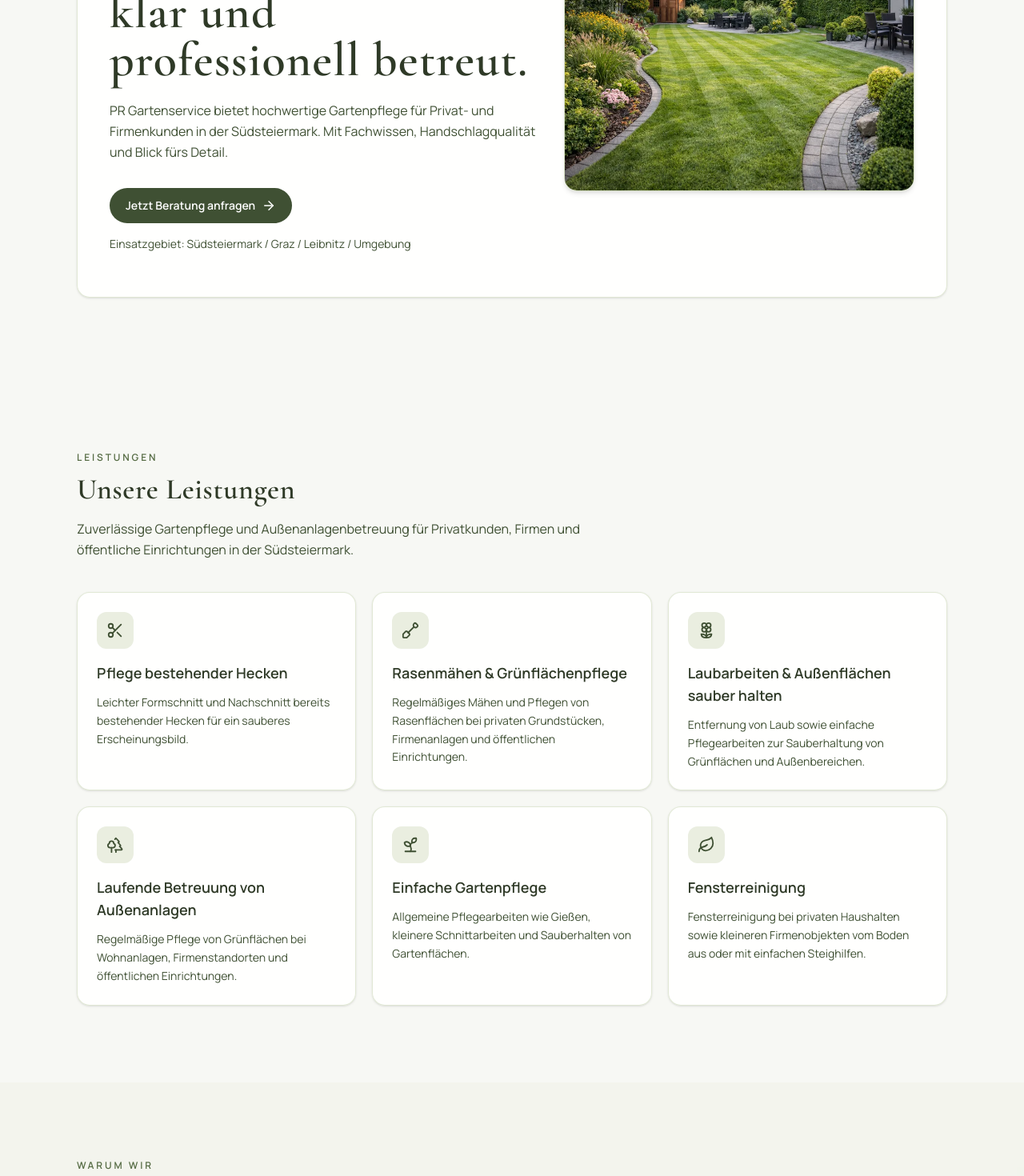
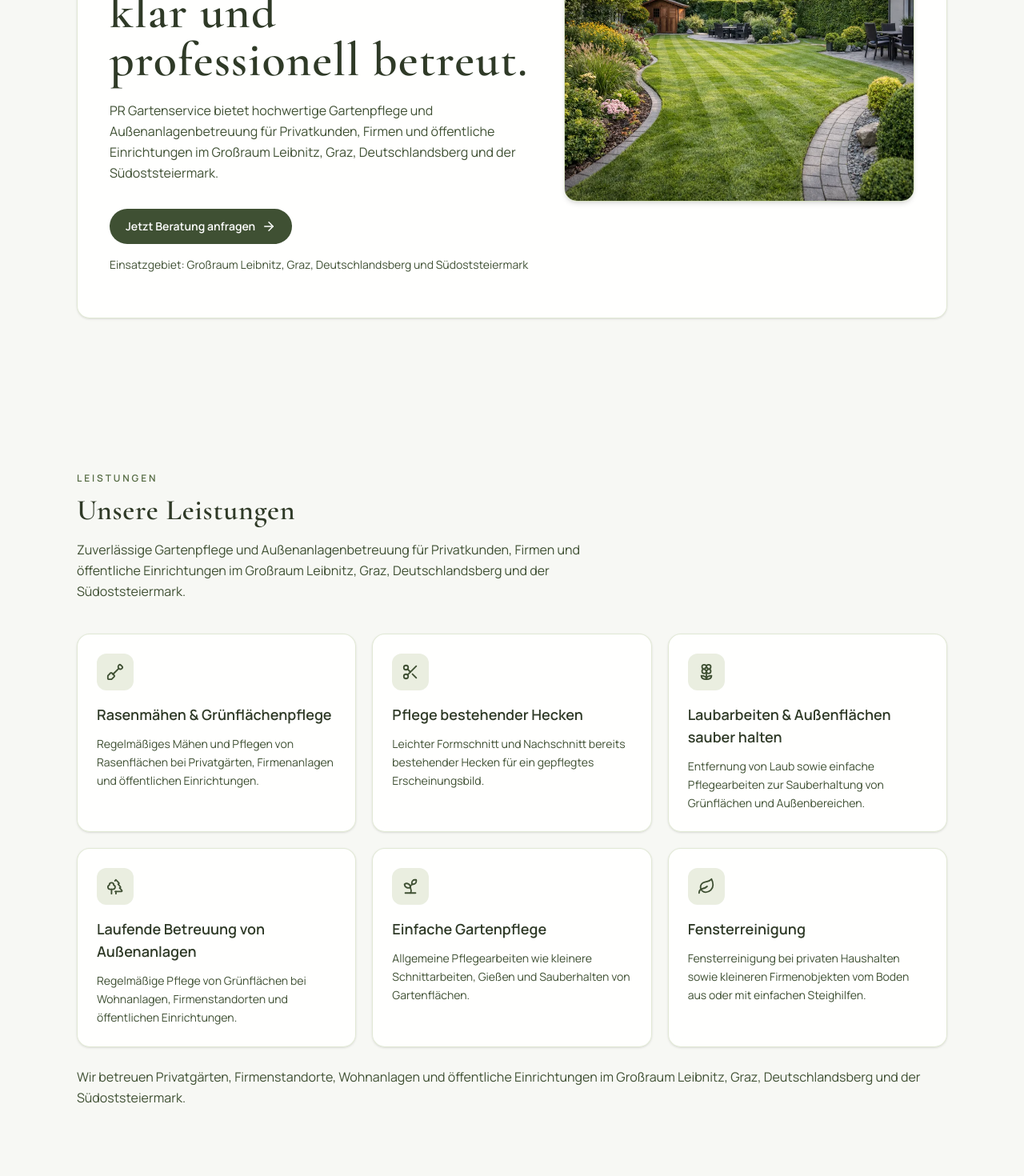
Before and after one commit to tipicoUEFN/gartenfirma, a React (Vite) app: page / in a window 1280 px wide. Shown: the part 320-1790 px from the top of the page at 80% size. Built offline with nearby package versions, Linux system fonts and the light colour scheme.

Commit message:
Improve local SEO service area and footer location text

```diff
--- a/public/locales/de-AT/translation.json
+++ b/public/locales/de-AT/translation.json
@@ -16,21 +16,21 @@
     "hero": {
       "eyebrow": "Premium Gartenpflege",
       "title": "Ihr Garten in besten Händen. Gepflegt, klar und professionell betreut.",
-      "text": "{{companyName}} bietet hochwertige Gartenpflege für Privat- und Firmenkunden in der Südsteiermark. Mit Fachwissen, Handschlagqualität und Blick fürs Detail.",
+      "text": "{{companyName}} bietet hochwertige Gartenpflege und Außenanlagenbetreuung für Privatkunden, Firmen und öffentliche Einrichtungen im Großraum Leibnitz, Graz, Deutschlandsberg und der Südoststeiermark.",
       "imageAlt": "Gärtner schiebt Schubkarre mit Pflanze durch gepflegten Garten.",
       "serviceArea": "Einsatzgebiet"
     },
     "services": {
       "eyebrow": "Leistungen",
       "title": "Unsere Leistungen",
-      "description": "Zuverlässige Gartenpflege und Außenanlagenbetreuung für Privatkunden, Firmen und öffentliche Einrichtungen in der Südsteiermark.",
+      "description": "Zuverlässige Gartenpflege und Außenanlagenbetreuung für Privatkunden, Firmen und öffentliche Einrichtungen im Großraum Leibnitz, Graz, Deutschlandsberg und der Südoststeiermark.",
       "hedge": {
         "title": "Pflege bestehender Hecken",
-        "description": "Leichter Formschnitt und Nachschnitt bereits bestehender Hecken für ein sauberes Erscheinungsbild."
+        "description": "Leichter Formschnitt und Nachschnitt bereits bestehender Hecken für ein gepflegtes Erscheinungsbild."
       },
       "lawn": {
         "title": "Rasenmähen & Grünflächenpflege",
-        "description": "Regelmäßiges Mähen und Pflegen von Rasenflächen bei privaten Grundstücken, Firmenanlagen und öffentlichen Einrichtungen."
+        "description": "Regelmäßiges Mähen und Pflegen von Rasenflächen bei Privatgärten, Firmenanlagen und öffentlichen Einrichtungen."
       },
       "beds": {
         "title": "Laubarbeiten & Außenflächen sauber halten",
@@ -42,12 +42,13 @@
       },
       "season": {
         "title": "Einfache Gartenpflege",
-        "description": "Allgemeine Pflegearbeiten wie Gießen, kleinere Schnittarbeiten und Sauberhalten von Gartenflächen."
+        "description": "Allgemeine Pflegearbeiten wie kleinere Schnittarbeiten, Gießen und Sauberhalten von Gartenflächen."
       },
       "ongoing": {
         "title": "Fensterreinigung",
         "description": "Fensterreinigung bei privaten Haushalten sowie kleineren Firmenobjekten vom Boden aus oder mit einfachen Steighilfen."
-      }
+      },
+      "infoLine": "Wir betreuen Privatgärten, Firmenstandorte, Wohnanlagen und öffentliche Einrichtungen im Großraum Leibnitz, Graz, Deutschlandsberg und der Südoststeiermark."
     },
     "why": {
       "eyebrow": "Warum wir",
@@ -97,19 +98,20 @@
     "heroTitle": "Individuelle Gartenpflege statt Standardpaket",
     "heroText": "Jeder Garten hat andere Anforderungen. Wir erstellen ein passendes Pflegekonzept und setzen dieses sorgfältig um.",
     "sectionTitle": "Unsere Leistungen",
-    "sectionDescription": "Zuverlässige Gartenpflege und Außenanlagenbetreuung für Privatkunden, Firmen und öffentliche Einrichtungen in der Südsteiermark.",
+    "sectionDescription": "Zuverlässige Gartenpflege und Außenanlagenbetreuung für Privatkunden, Firmen und öffentliche Einrichtungen im Großraum Leibnitz, Graz, Deutschlandsberg und der Südoststeiermark.",
     "hedgeTitle": "Pflege bestehender Hecken",
-    "hedgeDescription": "Leichter Formschnitt und Nachschnitt bereits bestehender Hecken für ein sauberes Erscheinungsbild.",
+    "hedgeDescription": "Leichter Formschnitt und Nachschnitt bereits bestehender Hecken für ein gepflegtes Erscheinungsbild.",
     "lawnTitle": "Rasenmähen & Grünflächenpflege",
-    "lawnDescription": "Regelmäßiges Mähen und Pflegen von Rasenflächen bei privaten Grundstücken, Firmenanlagen und öffentlichen Einrichtungen.",
+    "lawnDescription": "Regelmäßiges Mähen und Pflegen von Rasenflächen bei Privatgärten, Firmenanlagen und öffentlichen Einrichtungen.",
     "bedsTitle": "Laubarbeiten & Außenflächen sauber halten",
     "bedsDescription": "Entfernung von Laub sowie einfache Pflegearbeiten zur Sauberhaltung von Grünflächen und Außenbereichen.",
     "greenTitle": "Laufende Betreuung von Außenanlagen",
     "greenDescription": "Regelmäßige Pflege von Grünflächen bei Wohnanlagen, Firmenstandorten und öffentlichen Einrichtungen.",
     "seasonTitle": "Einfache Gartenpflege",
-    "seasonDescription": "Allgemeine Pflegearbeiten wie Gießen, kleinere Schnittarbeiten und Sauberhalten von Gartenflächen.",
+    "seasonDescription": "Allgemeine Pflegearbeiten wie kleinere Schnittarbeiten, Gießen und Sauberhalten von Gartenflächen.",
     "ongoingTitle": "Fensterreinigung",
-    "ongoingDescription": "Fensterreinigung bei privaten Haushalten sowie kleineren Firmenobjekten vom Boden aus oder mit einfachen Steighilfen."
+    "ongoingDescription": "Fensterreinigung bei privaten Haushalten sowie kleineren Firmenobjekten vom Boden aus oder mit einfachen Steighilfen.",
+    "infoLine": "Wir betreuen Privatgärten, Firmenstandorte, Wohnanlagen und öffentliche Einrichtungen im Großraum Leibnitz, Graz, Deutschlandsberg und der Südoststeiermark."
   },
   "aboutPage": {
     "heroEyebrow": "Über uns",
@@ -143,7 +145,7 @@
     "button": "Jetzt Kontakt aufnehmen"
   },
   "footer": {
-    "claim": "Professionelle Gartenpflege mit Handschlagqualität in der Südsteiermark.",
+    "claim": "Professionelle Gartenpflege mit Handschlagqualität im Großraum Leibnitz, Graz, Deutschlandsberg und der Südoststeiermark.",
     "contactTitle": "Kontakt",
     "serviceAreaTitle": "Einsatzgebiet",
     "hoursTitle": "Zeiten",
--- a/src/components/Footer.jsx
+++ b/src/components/Footer.jsx
@@ -80,6 +80,9 @@ function Footer() {
         <p className="container-width text-xs text-olive-300">
           {t('footer.copyright', { year: new Date().getFullYear(), companyName: businessData.companyName })}
         </p>
+        <p className="container-width mt-2 text-xs text-olive-300">
+          Gartenpflege in Leibnitz, Graz, Wagna, Gralla, Tillmitsch, Straß, Ehrenhausen und Umgebung.
+        </p>
       </div>
     </footer>
   )
--- a/src/config/businessData.js
+++ b/src/config/businessData.js
@@ -2,7 +2,7 @@
 export const businessData = {
   // Branding
   companyName: 'PR Gartenservice',
-  claim: 'Professionelle Gartenpflege mit Handschlagqualität in der Südsteiermark.',
+  claim: 'Professionelle Gartenpflege mit Handschlagqualität im Großraum Leibnitz, Graz, Deutschlandsberg und Südoststeiermark.',
 
   // Contact (public repo): use placeholder data only, never real personal phone numbers.
   phoneContacts: [
@@ -16,7 +16,7 @@ export const businessData = {
   address: 'Musterstraße 1, 8430 Musterort',
 
   // Local focus
-  serviceArea: 'Südsteiermark / Graz / Leibnitz / Umgebung',
+  serviceArea: 'Großraum Leibnitz, Graz, Deutschlandsberg und Südoststeiermark',
 
   openingHours: [
     'Mo - Fr: 07:00 - 17:00 Uhr',
--- a/src/pages/HomePage.jsx
+++ b/src/pages/HomePage.jsx
@@ -21,14 +21,14 @@ function HomePage() {
 
   const services = [
     {
+      icon: Shovel,
+      title: t('home.services.lawn.title'),
+      description: t('home.services.lawn.description'),
+    },
+    {
       icon: Scissors,
       title: t('home.services.hedge.title'),
       description: t('home.services.hedge.description'),
-    },
-    {
-      icon: Shovel,
-      title: t('home.services.lawn.title'),
-      description: t('home.services.lawn.description'),
     },
     {
       icon: Flower2,
@@ -104,6 +104,9 @@ function HomePage() {
               <ServiceCard key={service.title} {...service} />
             ))}
           </div>
+          <p className="mt-6 text-sm leading-relaxed text-olive-700 sm:text-base">
+            {t('home.services.infoLine')}
+          </p>
         </div>
       </section>
 
--- a/src/pages/ServicesPage.jsx
+++ b/src/pages/ServicesPage.jsx
@@ -10,14 +10,14 @@ function ServicesPage() {
 
   const serviceList = [
     {
+      icon: Shovel,
+      title: t('servicesPage.lawnTitle'),
+      description: t('servicesPage.lawnDescription'),
+    },
+    {
       icon: Scissors,
       title: t('servicesPage.hedgeTitle'),
       description: t('servicesPage.hedgeDescription'),
-    },
-    {
-      icon: Shovel,
-      title: t('servicesPage.lawnTitle'),
-      description: t('servicesPage.lawnDescription'),
     },
     {
       icon: Flower2,
@@ -60,6 +60,9 @@ function ServicesPage() {
               <ServiceCard key={service.title} {...service} />
             ))}
           </div>
+          <p className="mt-6 text-sm leading-relaxed text-olive-700 sm:text-base">
+            {t('servicesPage.infoLine')}
+          </p>
         </div>
       </section>
 
```
